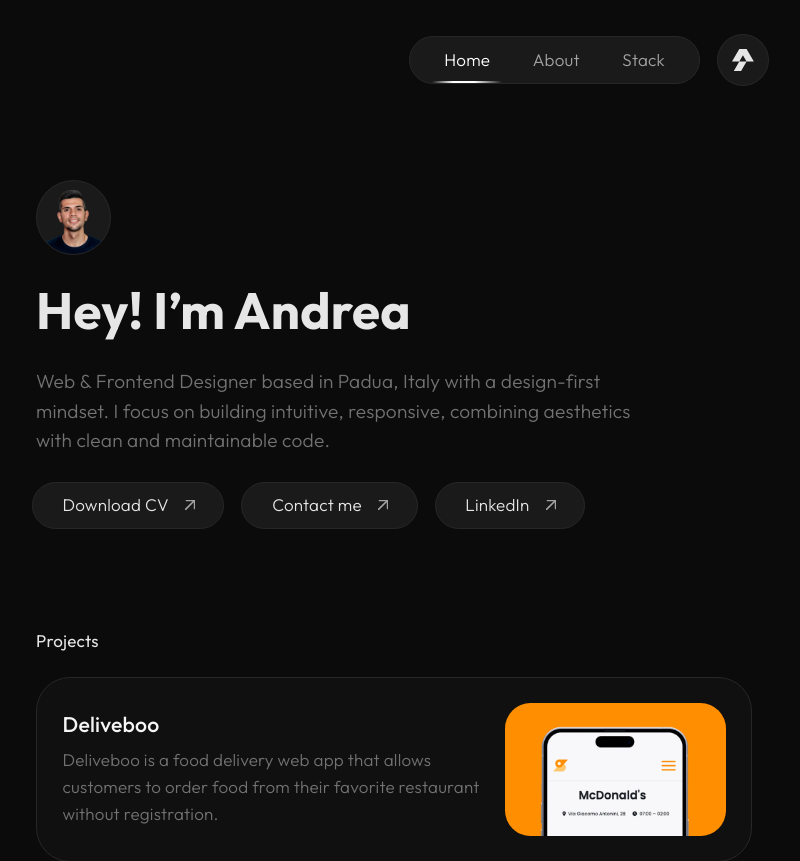
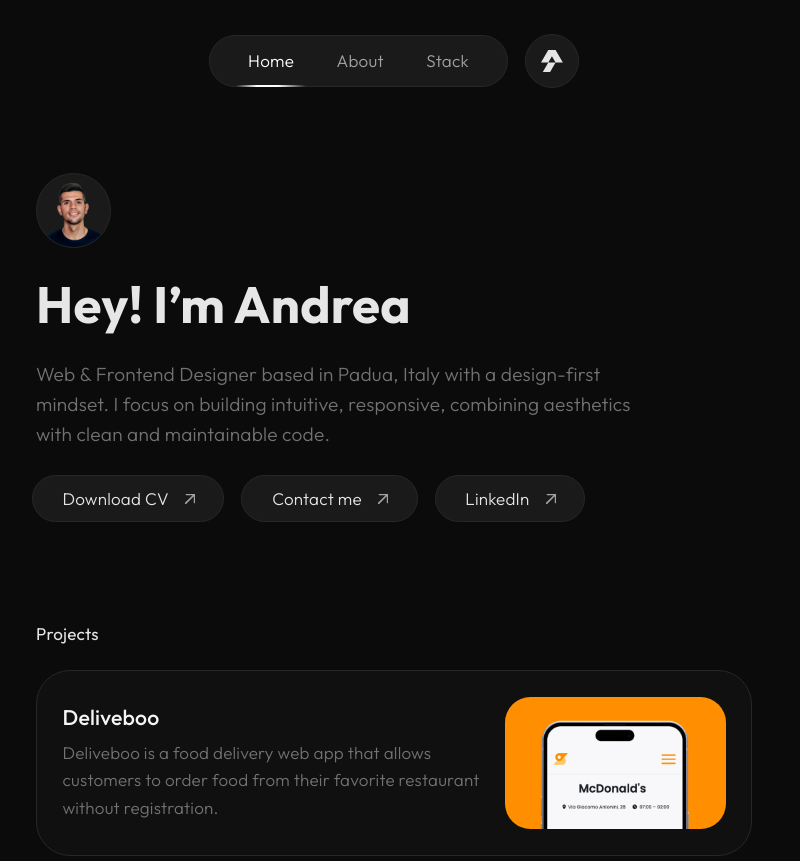
Before and after one commit to andrea-salvalaggio/portfolio, a Nuxt app: page / in a window 1280 px wide. Shown: the top 861 px of the page, without its empty margins (246-1046 px from the left). Built offline with nearby package versions, Linux system fonts and the light colour scheme.

Commit message:
fix(header): add position for header scroll

```diff
--- a/app/assets/scss/_general.scss
+++ b/app/assets/scss/_general.scss
@@ -73,7 +73,7 @@
     }
 
     .nav-wrapper {
-        padding: $spacer-1 $spacer-3;
+        padding: .35rem $spacer;
         border-radius: $radius-pill;
     }
 
--- a/app/components/layout/AppHeader.vue
+++ b/app/components/layout/AppHeader.vue
@@ -1,7 +1,7 @@
 <template>
     <header class="mt-3 mt-sm-4">
-        <nav class="navbar navbar-expand">
-            <div class="container justify-content-end p-sm-0">
+        <nav class="navbar navbar-expand p-0 pt-2">
+            <div class="container justify-content-end justify-content-sm-center p-sm-0">
                 <ul ref="navRef" class="navbar-nav align-items-center nav-wrapper">
                     <li v-for="link in navLinks" :key="link.to" class="nav-item mx-sm-1">
                         <NuxtLink :to="link.to" custom v-slot="{ href, navigate, isActive }">
@@ -36,10 +36,20 @@
 
 @include link-hover-fade(".navbar-nav");
 
+header {
+    position: sticky;
+    top: 1.5rem;
+    z-index: 999;
+
+    @media (max-width: 576px) {
+        top: 1rem;
+    }
+}
+
 .navbar {
     .navbar-brand {
-        width: 52px;
-        height: 52px;
+        width: 54px;
+        height: 54px;
         display: flex;
         align-items: center;
         justify-content: center;
@@ -69,7 +79,7 @@
             height: 1.5px;
             left: anchor(center);
             top: anchor(bottom);
-            transform: translateX(-50%) translateY(2px);
+            transform: translateX(-50%) translateY(5px);
             background: linear-gradient(
                 to right,
                 transparent 0%,
--- a/app/components/sections/HeroSections.vue
+++ b/app/components/sections/HeroSections.vue
@@ -54,7 +54,7 @@
     width: 11ch;
     white-space: nowrap;
     overflow: hidden;
-    animation: type 1.8s cubic-bezier(0.65, 0, 0.45, 1) forwards;
+    animation: type 2.5s cubic-bezier(0.65, 0, 0.35, 1) forwards;
 
     &::after {
         content: "";
--- a/app/components/ui/ProjectCard.vue
+++ b/app/components/ui/ProjectCard.vue
@@ -53,6 +53,10 @@
             aspect-ratio: 5 / 3;
             object-fit: cover;
         }
+
+        @media (max-width: 576px) {
+            border-radius: 1.25rem;
+        }
     }
 }
 
```
